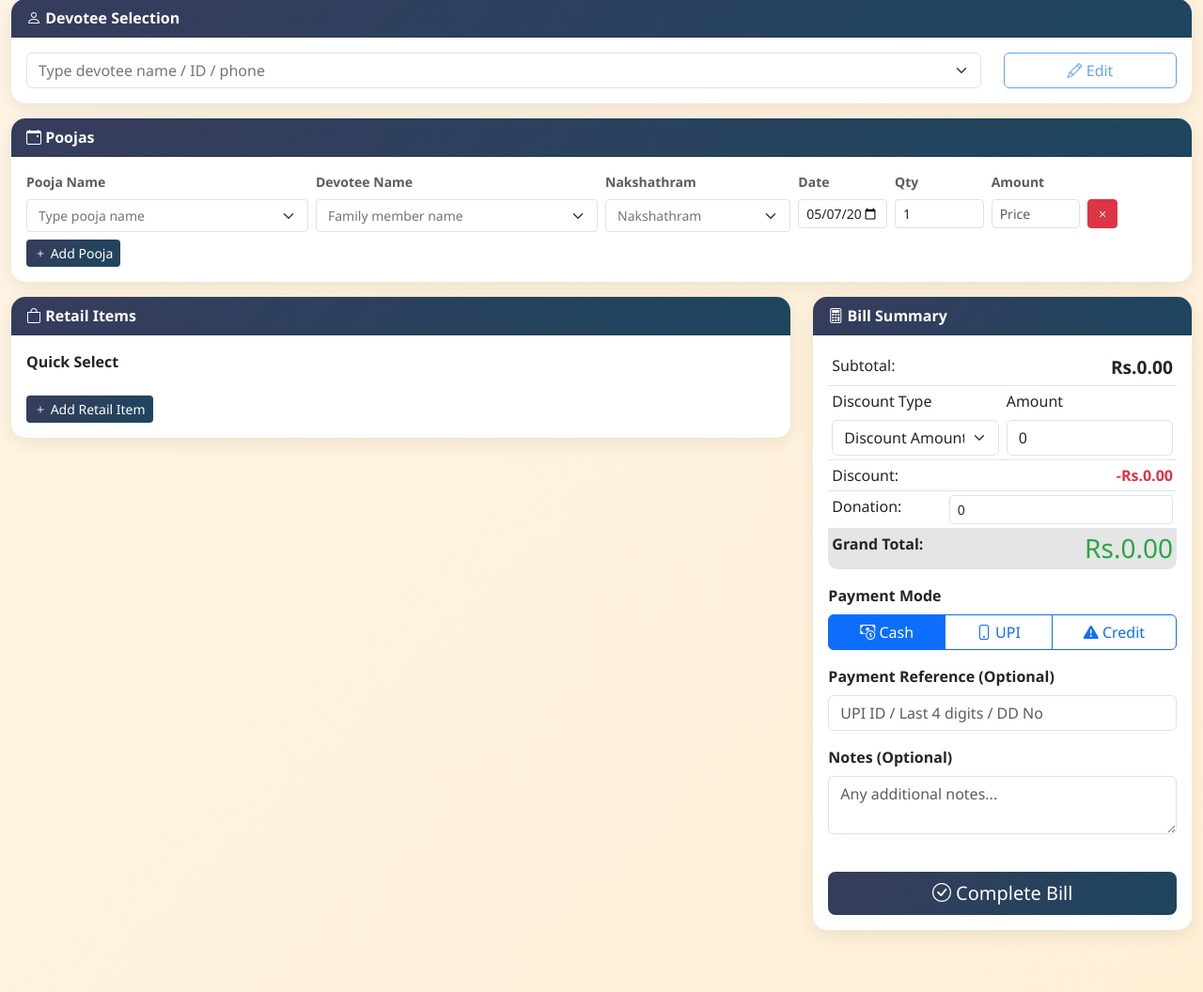
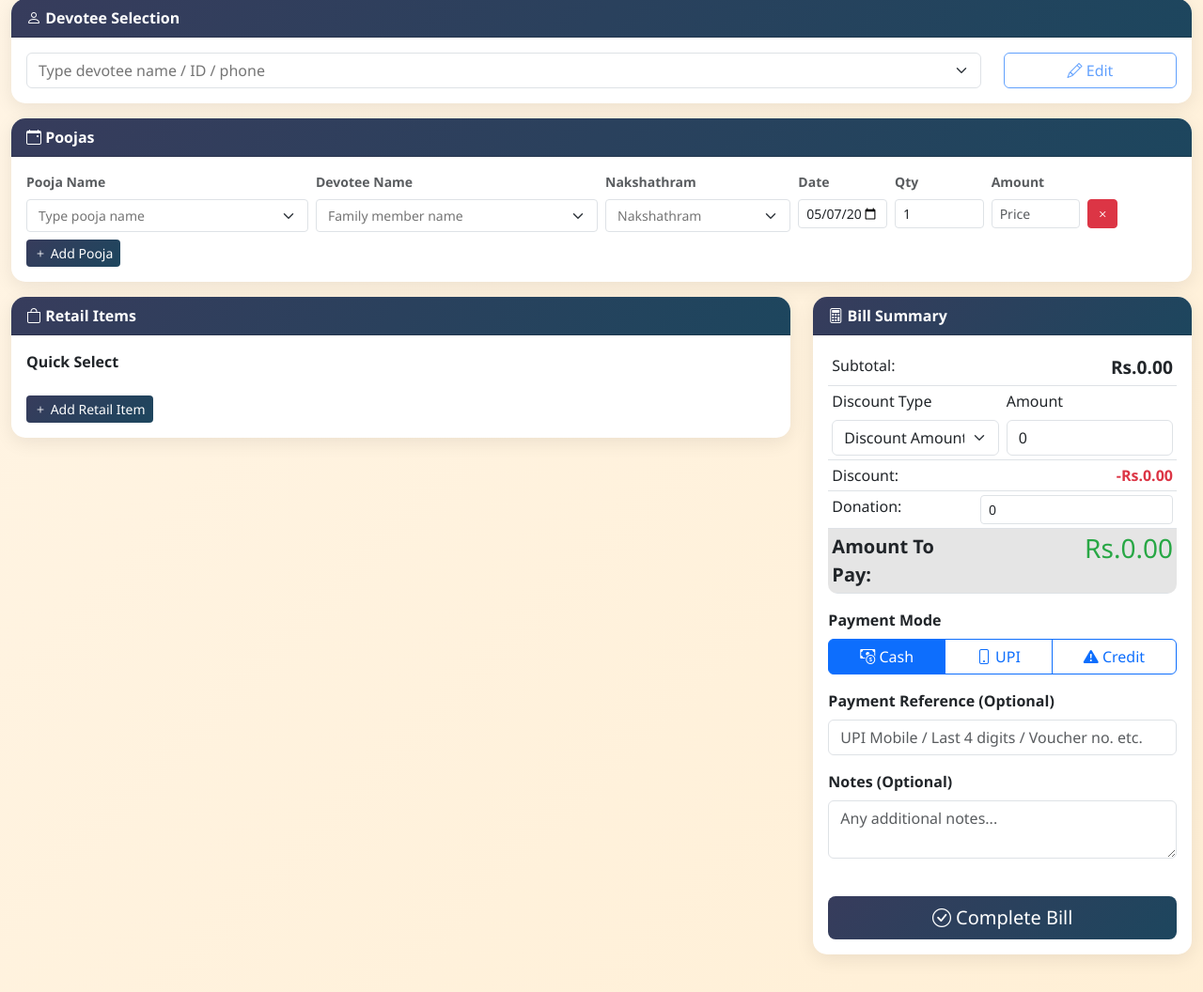
Before and after one commit to soorajerajeevan/kshethra-mithram, a Flask app: page /billing/new in a window 1280 px wide. Shown: the part 230-1286 px from the top of the page at 94% size. Run offline with Flask 3, Linux system fonts and the light colour scheme; the visitor is signed in with stand-in values (Sample User, id 1); data that the repository does not hold is empty; some libraries are stand-ins or nearby versions.

Commit message:
Pooja Bug fixes

```diff
--- a/app/templates/billing/new_bill.html
+++ b/app/templates/billing/new_bill.html
@@ -154,8 +154,9 @@ endblock %}
                                                 class="form-control form-control-sm" placeholder="0" step="1" min="0"
                                                 value="0"></td>
                                     </tr>
-                                    <tr class="table-active">
-                                        <td><strong>Grand Total:</strong></td>
+
+                                    <tr class="table-active blockquote">
+                                        <td><strong>Amount To Pay:</strong></td>
                                         <td class="text-end">
                                             <h3 class="mb-0" id="grandTotalDisplay" style="color: #28a745;">Rs.0.00</h3>
                                         </td>
@@ -191,7 +192,7 @@ endblock %}
                                 <div class="mb-3">
                                     <label class="form-label fw-semibold">Payment Reference (Optional)</label>
                                     <input type="text" name="payment_reference" class="form-control"
-                                        placeholder="UPI ID / Last 4 digits / DD No">
+                                        placeholder="UPI Mobile / Last 4 digits / Voucher no. etc.">
                                 </div>
 
                                 <div class="mb-3">
@@ -735,6 +736,10 @@ endblock %}
         document.getElementById('grandTotalDisplay').textContent = `Rs.${grandTotal.toFixed(2)}`;
     }
 
+    function updateCredit() {
+        alert('Credit amount updated. Please ensure to select "Credit" as payment mode if you are applying credit to this bill.');
+    }
+
     document.getElementById('discountValue').addEventListener('input', calculateTotal);
     document.getElementById('discountType').addEventListener('change', calculateTotal);
     document.getElementById('donation').addEventListener('input', calculateTotal);
--- a/app/templates/billing/view_bill.html
+++ b/app/templates/billing/view_bill.html
@@ -9,7 +9,7 @@
                 <i class="bi bi-pencil"></i> Edit Bill
             </a>
             <div class="btn-group" role="group">
-                <button id="printDropdown" type="button" class="btn btn-primary dropdown-toggle" data-bs-toggle="dropdown" aria-expanded="false" {% if not bill.is_paid %}disabled{% endif %}>
+                <button id="printDropdown" type="button" class="btn btn-primary dropdown-toggle" data-bs-toggle="dropdown" aria-expanded="false">
                     <i class="bi bi-printer"></i> Print
                 </button>
                 <ul class="dropdown-menu" aria-labelledby="printDropdown">
@@ -21,9 +21,7 @@
                     </a></li>
                 </ul>
             </div>
-            <a href="{{ url_for('billing.receipt_pdf', id=bill.id) }}" class="btn btn-success">
-                <i class="bi bi-file-pdf"></i> PDF
-            </a>
+
             <a href="{{ url_for('billing.whatsapp_receipt', id=bill.id) }}" class="btn btn-success">
                 <i class="bi bi-whatsapp"></i> WhatsApp
             </a>
```
